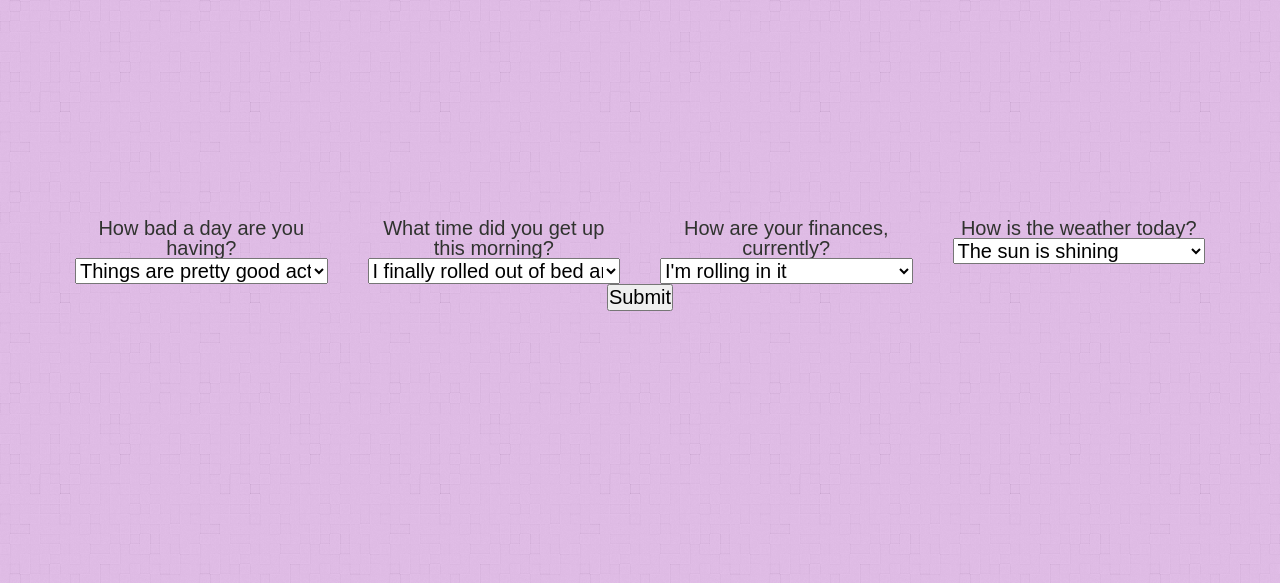
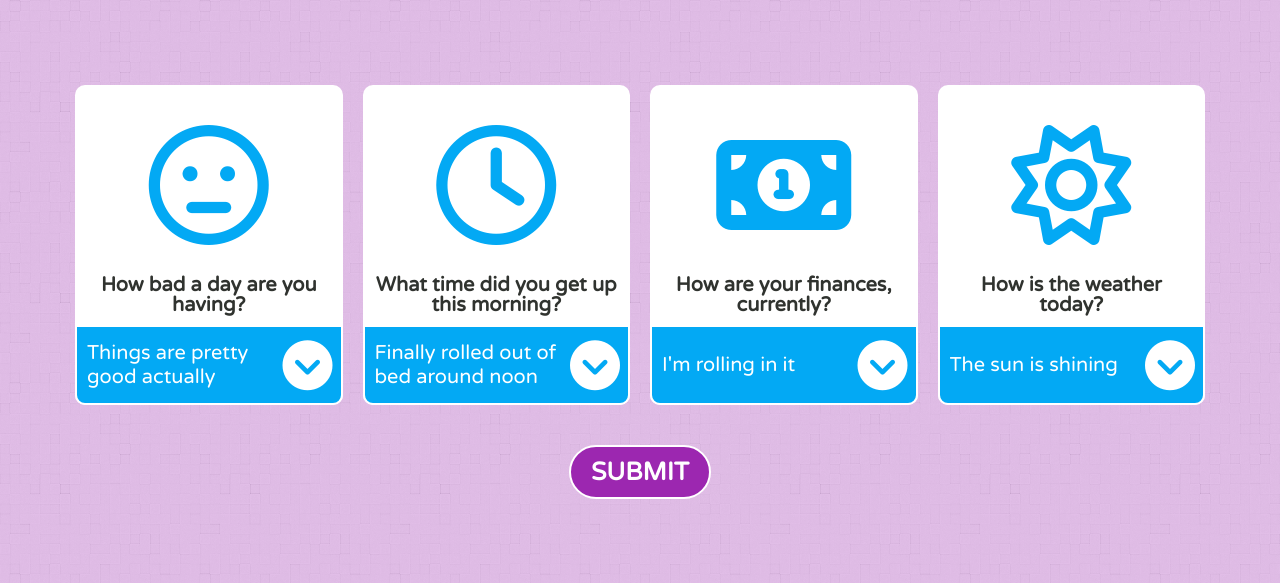
Before and after one commit to brettor/Hard-Day-Drink-Connector, a plain HTML site: page index.html in a window 1280 px wide. Shown: the part 160-743 px from the top of the page. Drawn offline with nearby package versions, Linux system fonts and the light colour scheme; some packages are replaced by stand-ins of ours; no server answers.

Commit message:
Regular save

```diff
--- a/index.html
+++ b/index.html
@@ -20,6 +20,7 @@
 				<form action="">
 					<div class="options">
 						<div>
+							<i class="fa fa-meh-o" aria-hidden="true"></i>
 							<label for="strength">How bad a day are you having?</label> <!-- alcohol_content -->
 							<select name="strength" id="strength">
 								<option value="good">Things are pretty good actually</option>
@@ -27,17 +28,21 @@
 								<option value="bad">Don't ask</option>
 								<option value="terrible">Aaaaaaaaah!!!</option>
 							</select>
+							<i class="fa fa-chevron-circle-down" aria-hidden="true"></i>
 						</div>
 						<div>
+							<i class="fa fa-clock-o" aria-hidden="true"></i>
 							<label for="energy">What time did you get up this morning?</label> <!-- package_unit_volume_in_milliliters -->
 							<select name="energy" id="energy">
-								<option value="late">I finally rolled out of bed around noon</option>
+								<option value="late">Finally rolled out of bed around noon</option>
 								<option value="ontime">I just made it in time for work</option>
 								<option value="early">I got up at the crack of dawn</option>
 								<option value="allnight">Get up? I'm still up from yesterday</option>
 							</select>
+							<i class="fa fa-chevron-circle-down" aria-hidden="true"></i>
 						</div>
 						<div>
+							<i class="fa fa-money" aria-hidden="true"></i>
 							<label for="cost">How are your finances, currently?</label> <!-- price_per_liter_of_alcohol_in_cents -->
 							<select name="cost" id="cost">
 								<option value="rich">I'm rolling in it</option>
@@ -45,15 +50,18 @@
 								<option value="poor">I'm just scraping by</option>
 								<option value="destitute">Please sir, can I have some more?</option>
 							</select>
+							<i class="fa fa-chevron-circle-down" aria-hidden="true"></i>
 						</div>
 						<div>
-						<label for="weather">How is the weather today?</label> <!-- primary_category -->
+							<i class="fa fa-sun-o" aria-hidden="true"></i>
+							<label for="weather">How is the weather today?</label> <!-- primary_category -->
 							<select name="weather" id="weather">
 								<option value="sunny" data-drinktype="Ready-to-Drink/Coolers">The sun is shining</option>
 								<option value="cloudy" data-drinktype="Beer">It's overcast</option>
 								<option value="raining" data-drinktype="Wine">It's pouring buckets</option>
 								<option value="snowing" data-drinktype="Spirits">Break out the dogsleds!</option>
 							</select>
+							<i class="fa fa-chevron-circle-down" aria-hidden="true"></i>
 						</div>
 					</div> <!-- options -->
 					<button>Submit</button>
--- a/scripts/script.js
+++ b/scripts/script.js
@@ -226,9 +226,12 @@ drunkApp.display = function(selectedProduct){
 	var selectedImage = $(`<img>`).attr(`src`, selectedProduct.image_url);
 	var selectedName = $(`<h2>`).text(selectedProduct.name);
 	var selectedSize = $(`<h3>`).text(selectedProduct.package);
+	var displayLocation = $(`<h2>`).text(`Nearby stores with this drink in stock are:`)
 	var googleMap = $(`<div>`).attr(`id`, `map`);
-	var resultContainer = $(`<div>`).addClass(`product`).append(displayText, selectedImage, selectedName, selectedSize, googleMap);
-	$(`section`).append(resultContainer);
+	var resultOne = $(`<div>`).addClass(`productOne`).append(displayText, selectedImage, selectedName, selectedSize);
+	var resultTwo = $(`<div>`).addClass(`productTwo`).append(displayText, googleMap);
+	var tryButton = $(`<button>`).addClass(`generate`);
+	$(`section`).append(resultOne, resultTwo, tryButton);
 }
 
 // a function that grabs the user's location
--- a/styles/partials/_global.scss
+++ b/styles/partials/_global.scss
@@ -3,21 +3,22 @@
 	margin: 0;
 	padding: 0;
 	line-height: 1;
-	// border: 1px solid blue;
+	transition: all 0.3s;
 }
 html{
 	font-size: 62.5%;
-	height: 97vh;
+	height: 100vh;
 }
 body{
 	font-size: 2rem;
 	color: $fontColor;
+	font-family: $bodyFont;
 	background-image: linear-gradient(180deg, rgba(156, 39, 176, 0.3), rgba(156, 39, 176, 0.3)), url("../assets/light_wool.png");
 /* background patter from subtle patterns */
 	position: relative;
 	top: 50%;
 	transform: translateY(-50%);
-	height: 100%;
+	height: 100vh;
 	display: flex;
 	flex-direction: column;
 	justify-content: space-between;
@@ -35,8 +36,9 @@ ul{
 	list-style: none;
 }
 .wrapper{
-	width: 117rem;
+	max-width: 117rem;
 	margin: 0 auto;
+	padding: 0 1rem;
 }
 // end general
 // header styles
@@ -47,7 +49,9 @@ h1{
 	font-size: 5rem;
 	font-weight: 700;
 	width: 50%;
-	margin: 0 auto;
+	margin: 3rem auto;
+	margin-bottom: 0;
+	text-shadow: 1px 1px 2px $background;
 	span{
 		color: $highlight;
 	}
@@ -62,16 +66,73 @@ main{
 		width: auto;
 	}
 }
+.fa{
+	display: block;
+	color: $highlight;
+	font-size: 12rem;
+	text-align: center;
+	margin: 3rem 0;
+}
+.fa-chevron-circle-down{
+	font-size: 5rem;
+	color: white;
+	position: absolute;
+	bottom: -1.5rem;
+	right: 1rem;
+	z-index: 1;
+}
 .options{
 	display: flex;
 	justify-content: space-between;
 	div{
 		width: 25%;
-		padding: 0 2rem;
+		margin: 0 1rem;
+		padding: 1rem;
+		background: white;
+		border-radius: 1rem;
+		font-weight: bold;
+		position: relative;
+		height: 32rem;
 	}
 }
 select{
+	appearance: none;
+	border: none;
 	width: 100%;
+	height: 8rem;
+	cursor: pointer;
+	line-height: 1.2;
+	white-space: pre-wrap;
+	padding: 1rem;
+	padding-right: 6rem;
+	background: $highlight;
+	color: white;
+	border: 2px solid white;
+	border-bottom-right-radius: 1rem;
+	border-bottom-left-radius: 1rem;
+	position: absolute;
+	bottom: 0;
+	left: 0;
+}
+option{
+	appearance: none;
+	border: none;
+}
+button{
+	appearance: none;
+	border: none;
+	padding: 1rem 2rem;
+	background: $background;
+	color: white;
+	text-transform: uppercase;
+	border-radius: 5rem;
+	border: 2px solid white;
+	margin-top: 4rem;
+	font-weight: bold;
+	font-size: 2.5rem;
+	&:hover{
+
+	}
 }
 h2{
 	font-size: 2rem;
@@ -87,6 +148,9 @@ h3{
 	height: 25rem;
 	margin: 0 auto;
 }
+.productOne, .productTwo{
+
+}
 // end main
 // footer styles
 footer{
@@ -96,6 +160,9 @@ footer{
 		align-items: center;
 	}
 }
+p{
+	font-size: 1.8rem;
+}
 img{
 	width: 10rem;
 	height: auto;
```
Also changed, not shown: styles/style.css, 1 other file.
